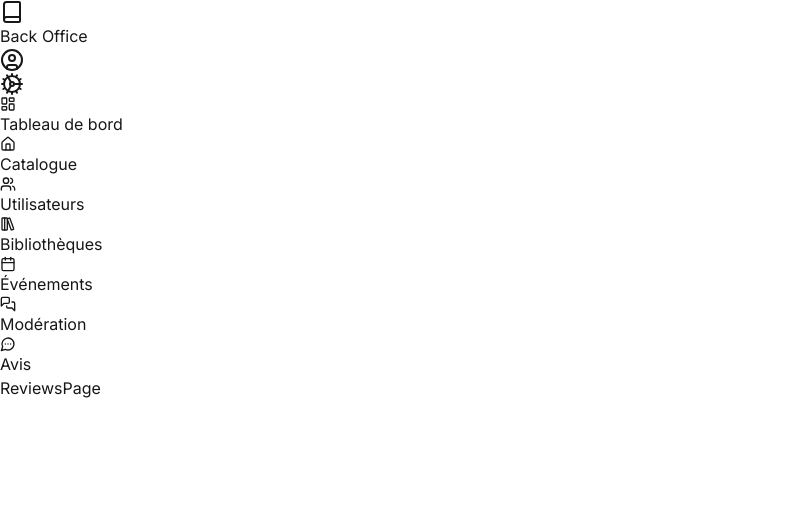
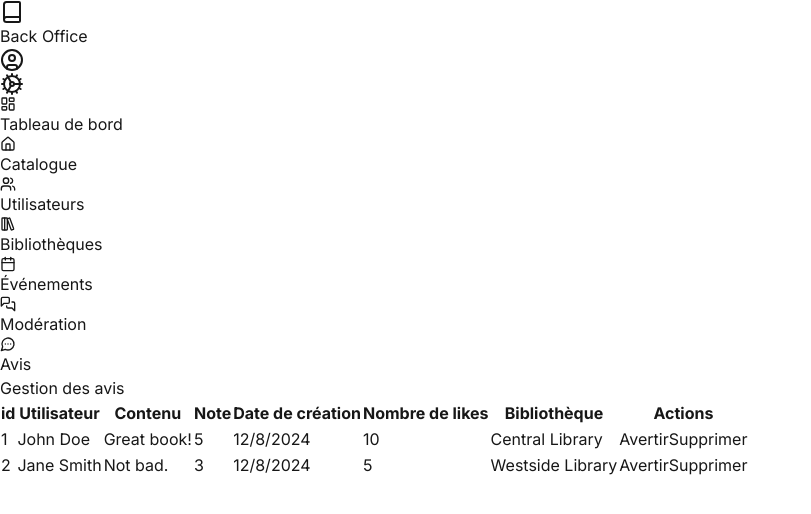
Before and after one commit to BiblioCorner/backoffice_bibliocorner, a Next.js app: page /moderation/reviews in a window 1280 px wide. Shown: the top 514 px of the page, without its empty margins (0-811 px from the left). Built offline with nearby package versions, Linux system fonts and the light colour scheme.

Commit message:
✨ Implement Reviews page with a detailed table for displaying user reviews and actions

```diff
--- a/src/app/moderation/reviews/page.js
+++ b/src/app/moderation/reviews/page.js
@@ -1,9 +1,76 @@
-import React from 'react'
+"use client";
+
+import Table from "@/components/ui/Table";
+import { createColumnHelper } from "@tanstack/react-table";
 
 const ReviewsPage = () => {
+  const reviews = [
+    {
+      id: "1",
+      user: { id: "1", name: "John Doe" },
+      content: "Great book!",
+      rating_number: 5,
+      created_at: new Date(),
+      likes_count: 10,
+      library: { id: "1", name: "Central Library" },
+    },
+    {
+      id: "2",
+      user: { id: "2", name: "Jane Smith" },
+      content: "Not bad.",
+      rating_number: 3,
+      created_at: new Date(),
+      likes_count: 5,
+      library: { id: "2", name: "Westside Library" },
+    },
+  ];
+
+  const columnHelper = createColumnHelper();
+
+  const columns = [
+    columnHelper.accessor("id", {
+      cell: (info) => info.getValue(),
+    }),
+    columnHelper.accessor("user", {
+      header: "Utilisateur",
+      cell: (info) => info.getValue().name,
+    }),
+    columnHelper.accessor("content", {
+      header: "Contenu",
+      cell: (info) => info.getValue(),
+    }),
+    columnHelper.accessor("rating_number", {
+      header: "Note",
+      cell: (info) => info.getValue(),
+    }),
+    columnHelper.accessor("created_at", {
+      header: "Date de création",
+      cell: (info) => info.getValue().toLocaleDateString(),
+    }),
+    columnHelper.accessor("likes_count", {
+      header: "Nombre de likes",
+      cell: (info) => info.getValue(),
+    }),
+    columnHelper.accessor("library", {
+      header: "Bibliothèque",
+      cell: (info) => info.getValue().name,
+    }),
+    columnHelper.accessor("actions", {
+      header: "Actions",
+      cell: (info) => (
+        <div className="flex gap-2">
+          <button className="text-blue-500">Avertir</button>
+          <button className="text-red-500">Supprimer</button>
+        </div>
+      ),
+    }),
+  ];
   return (
-    <div>ReviewsPage</div>
-  )
-}
+    <>
+      <h1 className="text-2xl font-bold">Gestion des avis</h1>
+      <Table columns={columns} data={reviews} />
+    </>
+  );
+};
 
-export default ReviewsPage
+export default ReviewsPage;
```
